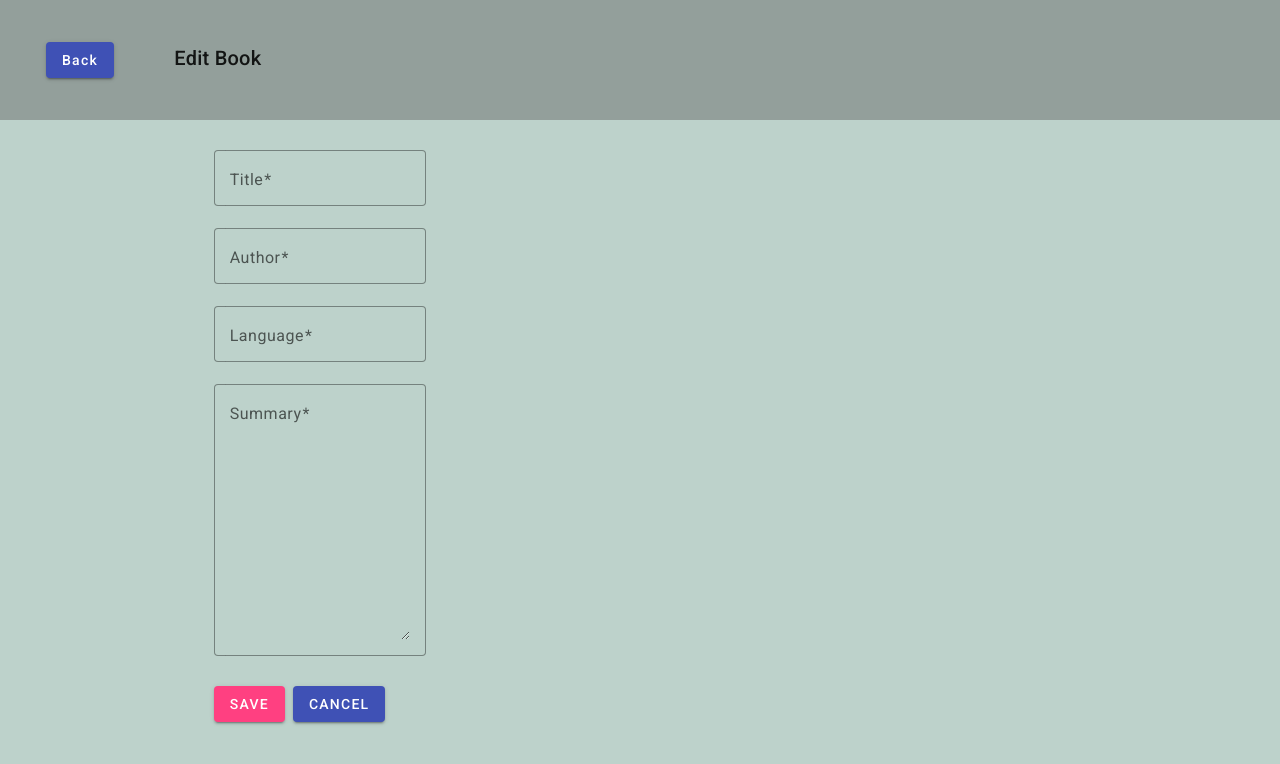
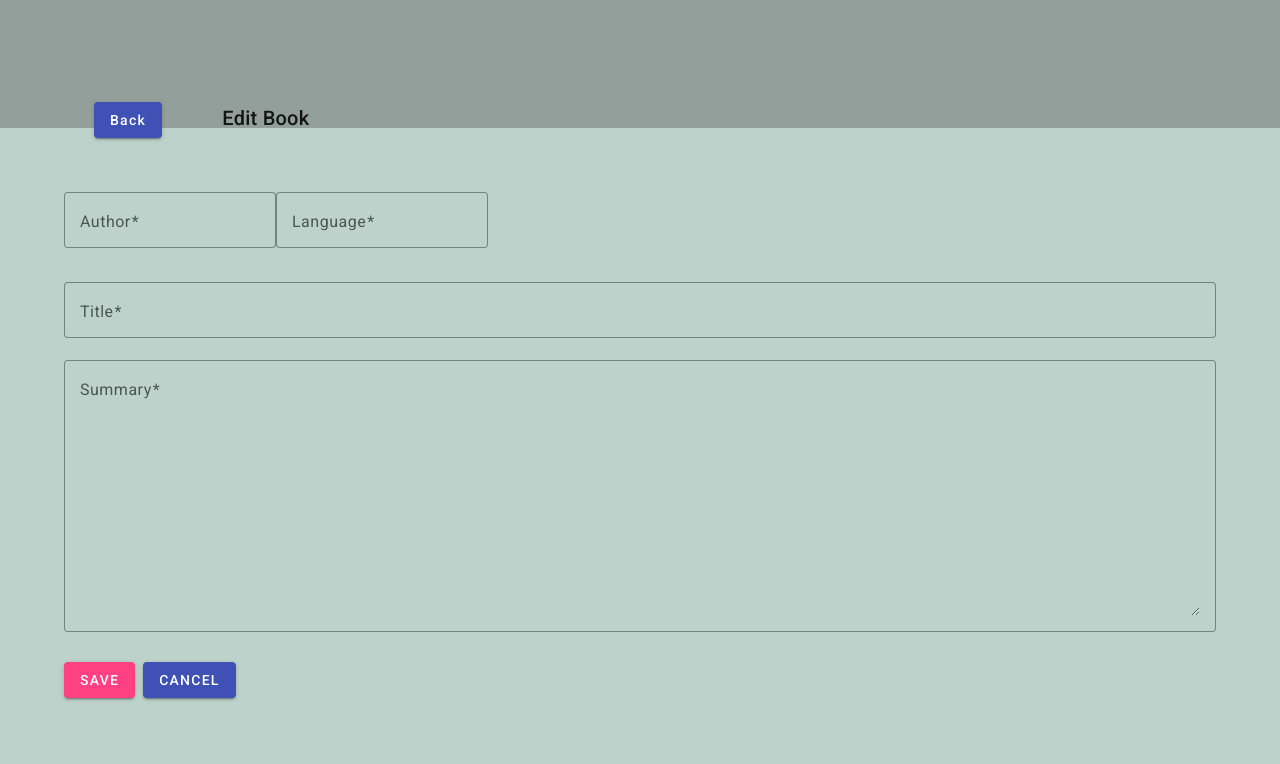
Before and after one commit to cmirandao/Proyects, an Angular app: page /detail/1 in a window 1280 px wide. Shown: the top 764 px of the page. Built offline with nearby package versions, Linux system fonts and the light colour scheme.

Commit message:
fix forms

```diff
--- a/src/app/pages/book-detail/book-detail.component.html
+++ b/src/app/pages/book-detail/book-detail.component.html
@@ -1,52 +1,48 @@
 <mat-toolbar>
     <section>
-        <div class="example-button-row"><button mat-raised-button color="primary"
-                (click)="navigateToProducts()">Back</button></div>
+        <div class="example-button-row">
+            <button mat-raised-button color="primary" (click)="navigateToProducts()">Back</button>
+        </div>
         <div>
             <h1>Edit Book</h1>
         </div>
     </section>
 </mat-toolbar>
-<mat-grid-list cols="2" rows="1">
-    <mat-grid-tile class="content">
+<mat-tab-nav-panel #tabPanel>
+
+
     <form [formGroup]="bookForm" (ngSubmit)="saveProduct()">
-            <div>
-                <mat-form-field appearance="outline">
-                    <mat-label>Title</mat-label>
-                    <input matInput [formControl]="title" required>
-                </mat-form-field>
-            </div>
+        <div class="image-input-container">
+            <img *ngIf="books.published_works" mat-card-image src="{{books.published_works[0].cover_art_url}}" alt="">
+            <img *ngIf="books.image" mat-card-image src="{{books.image}}" alt="">
 
-            <div>
+
             <mat-form-field appearance="outline">
                 <mat-label>Author</mat-label>
                 <input matInput [formControl]="authors" required>
             </mat-form-field>
-            </div>
-
-            <div>
             <mat-form-field appearance="outline">
                 <mat-label>Language</mat-label>
                 <input matInput [formControl]="language" required>
             </mat-form-field>
         </div>
+        <p></p>
+        <mat-form-field appearance="outline">
+            <mat-label>Title</mat-label>
+            <input matInput [formControl]="title" required>
+        </mat-form-field>
 
-            <div>
         <mat-form-field appearance="outline">
             <mat-label>Summary</mat-label>
             <textarea rows="10" matInput [formControl]="summary" required></textarea>
         </mat-form-field>
-            </div>
+
         <mat-card-actions class="example-button-row">
             <button mat-raised-button class="action" color="accent" type="submit">SAVE</button>
-                <button mat-raised-button class="action" color="primary" type="button"
-                    (click)="cancel()">CANCEL</button>
+            <button mat-raised-button class="action" color="primary" type="button" (click)="cancel()">CANCEL</button>
         </mat-card-actions>
+
     </form>
-    </mat-grid-tile>
-    <mat-grid-tile>
-        <img *ngIf="books.published_works" mat-card-image src="{{books.published_works[0].cover_art_url}}" alt="">
-        <img *ngIf="books.image" mat-card-image src="{{books.image}}" alt="">
-    </mat-grid-tile>
 
-</mat-grid-list>
+
+</mat-tab-nav-panel>
--- a/src/app/pages/new-book/new-book.component.html
+++ b/src/app/pages/new-book/new-book.component.html
@@ -7,8 +7,7 @@
         </div>
     </section>
 </mat-toolbar>
-<mat-grid-list cols="2" rows="1">
-    <mat-grid-tile class="content">
+<mat-tab-nav-panel #tabPanel>
     <form [formGroup]="bookForm" (ngSubmit)="saveProduct()">
         <div>
             <mat-form-field appearance="outline">
@@ -43,5 +42,4 @@
                 (click)="cancel()">CANCEL</button>
         </mat-card-actions>
     </form>
-    </mat-grid-tile>
-</mat-grid-list>
+</mat-tab-nav-panel>
--- a/src/app/shared/shared.module.ts
+++ b/src/app/shared/shared.module.ts
@@ -30,7 +30,7 @@ import {MatTabsModule} from '@angular/material/tabs';
     MatFormFieldModule,
     ReactiveFormsModule,
     MatGridListModule,
-    MatTabsModule
+    MatTabsModule,
   ],
 
 })
--- a/src/styles.scss
+++ b/src/styles.scss
@@ -11,6 +11,11 @@ body {
   background-color: rgb(189, 210, 203);
 }
 
+mat-tab-nav-panel {
+  padding: 5%;
+  display:flow-root
+}
+
 mat-form-field{
   display: block;
 }
@@ -21,10 +26,8 @@ mat-grid-list {
 }
 
 mat-toolbar {
-  height: 15%;
-  display: flex;
-  justify-content: space-between;
-  flex-wrap: wrap;
+  padding: 5%;
+  display: flow-root;
   align-content: center;
   background-color: rgb(147, 159, 155);
 }
@@ -53,11 +56,20 @@ textarea {
   min-height: 100px;
 }
 
+.image-input-container {
+  display: flex;
+  align-items: center;
+}
+
+.image-input-container img {
+  margin-right: 20px; /* ajusta el margen entre la imagen y los inputs */
+}
+
 .content {
   width: 50%;
 }
 img {
-  width: 50%;
+  width: 15%;
 }
 
 .example-card {
```
Also changed, not shown: src/app/pages/new-book/new-book.module.ts (+5 -2 lines). Lines whose indentation alone changed are shown as unchanged.
